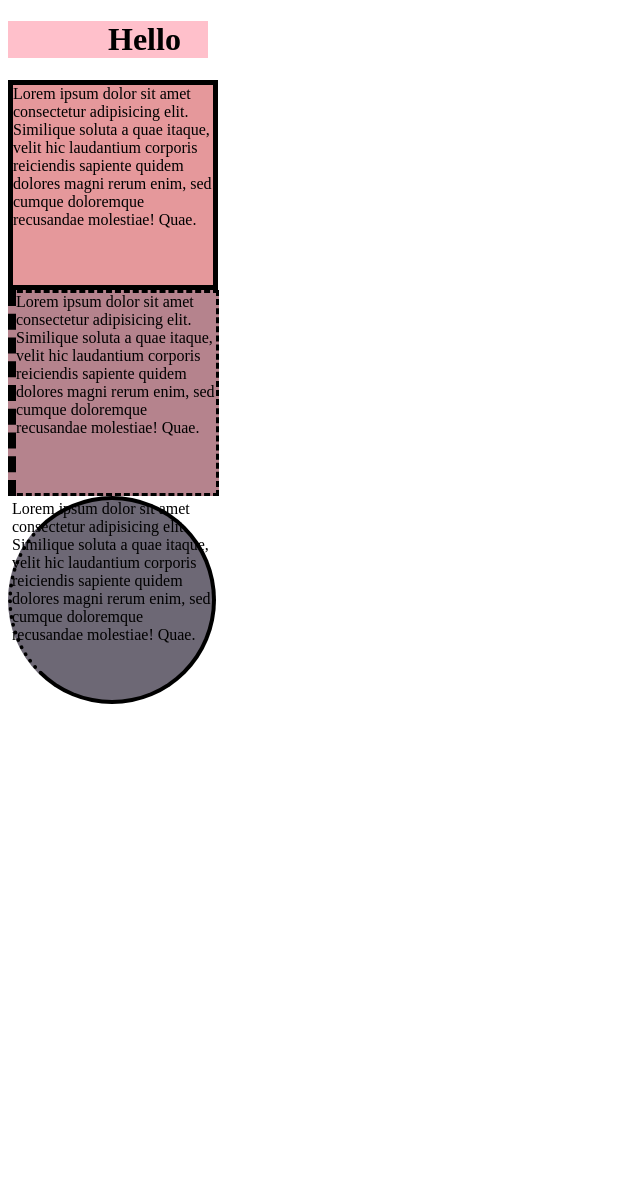
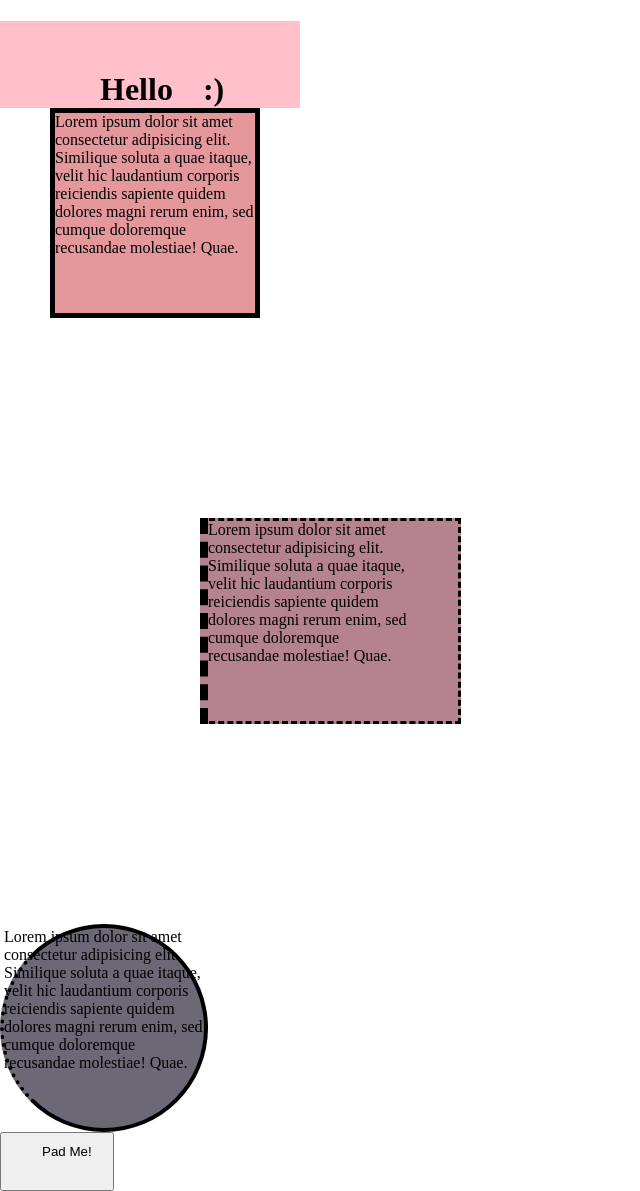
Before and after one commit to jmeegan2/WEB-DEV-COURSE-2021, a plain HTML site: page CSS SECTION/Box Model/index.html in a window 1280 px wide. Shown: the whole page, without its empty margins (0-640 px from the left). Before the commit the page ends 800 px from the top, so only its background shows below. Drawn offline with Linux system fonts and the light colour scheme.

Commit message:
end of box model

```diff
--- a/CSS SECTION/Box Model/apps.css
+++ b/CSS SECTION/Box Model/apps.css
@@ -1,3 +1,8 @@
+body {
+    margin: 0;
+}
+
+
 div {
     width: 200px;
     height: 200px;
@@ -6,9 +11,16 @@ div {
 
 h1{
     background-color: pink;
-    width: 100px;
+    width: 200px;
     padding-left:100px;
+    padding-top:50px;
+    margin-bottom:0;
 
+}
+
+span {
+    margin-left: 30px;
+    margin-top:
 }
 
 #one {
@@ -17,7 +29,8 @@ h1{
     border-color: black;
     border-style:solid;
     /* box-sizing: border-box; */
-
+    margin-left:50px;
+    margin-bottom:100px;
 }
 
 #two {
@@ -26,7 +39,8 @@ h1{
     border-width: 3px;
     border-style: dashed;
     border-left-width: 8px;
-
+    padding-right:50px;
+    margin:200px;
 }
 
 #three {
@@ -35,3 +49,7 @@ h1{
     border-left-style:dotted;
     border-radius: 50%;
 }
+
+button{
+    padding: 10px 20px 30px 40px;
+}
--- a/CSS SECTION/Box Model/index.html
+++ b/CSS SECTION/Box Model/index.html
@@ -8,7 +8,7 @@
     <link rel="stylesheet" href="apps.css">
 </head>
 <body>
-    <h1>Hello</h1>
+    <h1>Hello<span>:)</span></h1>
     <div id="one">
         Lorem ipsum dolor sit amet consectetur adipisicing elit. Similique soluta a quae itaque, velit hic laudantium corporis reiciendis sapiente quidem dolores magni rerum enim, sed cumque doloremque recusandae molestiae! Quae.
     </div>
@@ -18,5 +18,6 @@
     <div id="three">
         Lorem ipsum dolor sit amet consectetur adipisicing elit. Similique soluta a quae itaque, velit hic laudantium corporis reiciendis sapiente quidem dolores magni rerum enim, sed cumque doloremque recusandae molestiae! Quae.
     </div>
+    <button>Pad Me!</button>
 </body>
 </html>
```
